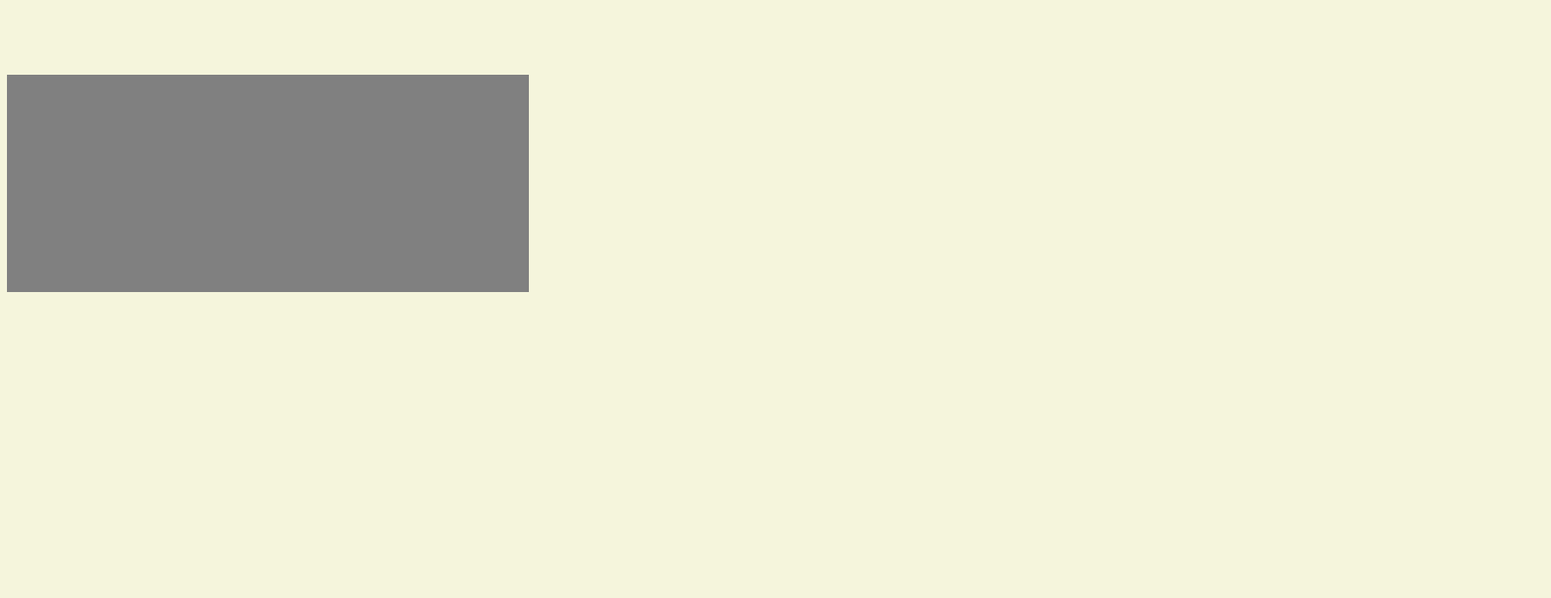
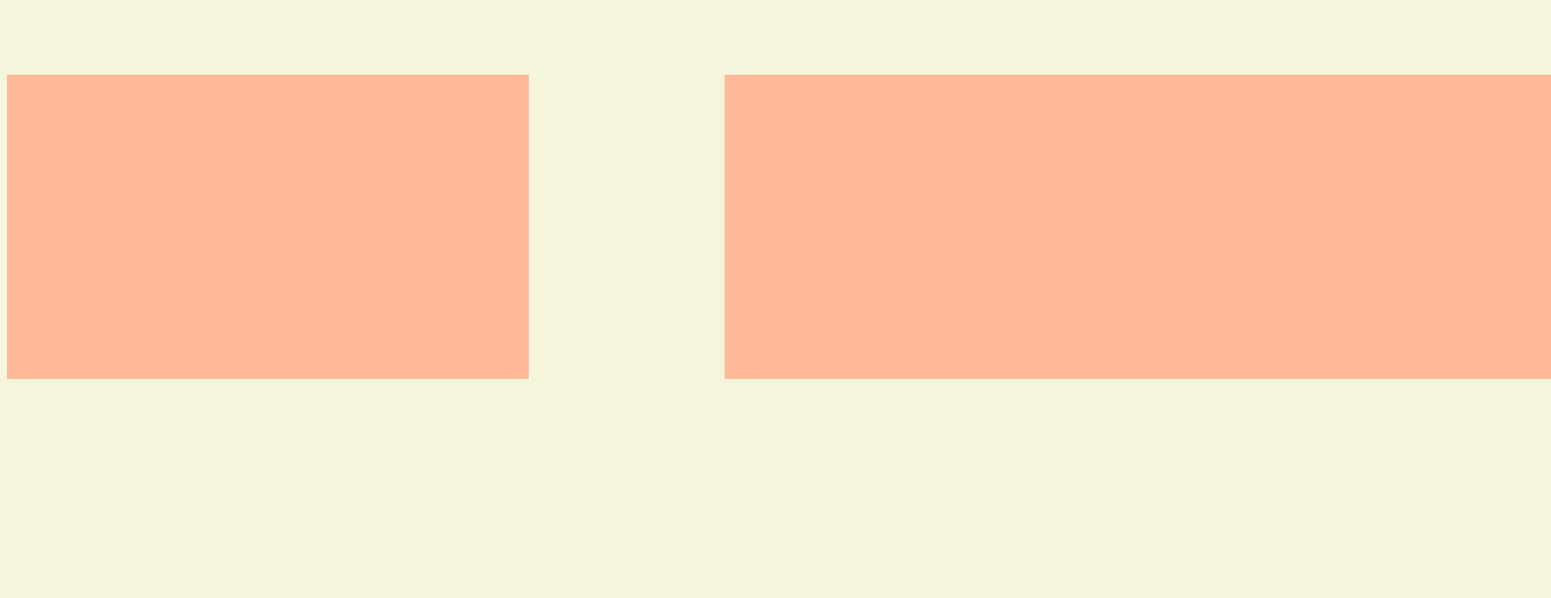
Before and after one commit to BHASVIC-laithtakriti24/PocketDeen-CS-project, a plain HTML site: page Code for the website/PocketDeen.html in a window 1280 px wide. Shown: the part 112-800 px from the top of the page at 87% size, 1783 px wide, since content can reach past the window. Drawn offline with Linux system fonts and the light colour scheme.

Commit message:
fixed the test.

```diff
--- a/Code for the website/PocketDeen.html
+++ b/Code for the website/PocketDeen.html
@@ -14,14 +14,13 @@
 	</h1>
 </div>
 
-
-
-<div class="supplicationsBox1" class="supplicationsbox2">
+<div class="supplicationsBox1"><div class= "supplicationsbox2">
 </div>
 
 
+</div>
 
-
+</div>
 
 
 
--- a/Code for the website/designStyles.css
+++ b/Code for the website/designStyles.css
@@ -13,6 +13,9 @@
 		padding: 20px;
 		margin: 0;
 		background-color: green;
+		font-size: 30px;
+		font-family: Arial, Helvetica, sans-serif;
+
 	}
 
 
@@ -25,33 +28,34 @@
 		margin-top: 0px;
 		margin-bottom: 0px;
 		margin-right: 0px;
-		margin-left: 600px
+		margin-left: 600px;
+		color: white;
 
 	}
 	.supplicationsBox1{
-		margin-top: 100px;
-		margin-bottom:100px;
-		margin-right: 0px;
-		margin-left: 100px
-		height: 300px;
-		width: 350px;
-		padding: 125px;
-		background-color: gray;
+		margin-top: 100px;/**/
+		margin-bottom:100px;/**/
+		margin-right: 0px;/**/
+		margin-left: 0px;/**/
+		height: 100px;/**/
+		width: 350px;/**/
+		padding: 125px;/**/
+		background-color: #ffbb99;/**/
 	}
 
-	.supplicationsbox2{
-		margin-top: 100px;
-		margin-bottom:100px;
-		margin-right: 0px;
-		margin-left: 5000px
-		height: 300px;
-		width: 350px;
-		padding: 125px;
-		background-color: gray;
+	.supplicationsbox2{/*box*/
+		margin-top: -125px; /**/
+		margin-bottom:0px;/**/
+		margin-right: 0px;/**/
+		margin-left: 700px;/**/
+		height: 100px;/**/
+		width: 700px;/**/
+		padding: 125px;/**/
+		background-color: #ffbb99;/**/
 	}
 
     .supplications-section {
-
+		/*hello*/
 
     }
 
@@ -72,14 +76,7 @@
     }
 
     .prayer-times {
-        margin-top: 100px;
-		margin-bottom:100px;
-		margin-right: 0px;
-		margin-left: 5000px
-		height: 300px;
-		width: 350px;
-		padding: 125px;
-		background-color: gray;
+
     }
 
     .prayer-times table {
```
Also changed, not shown: 1 other file.
